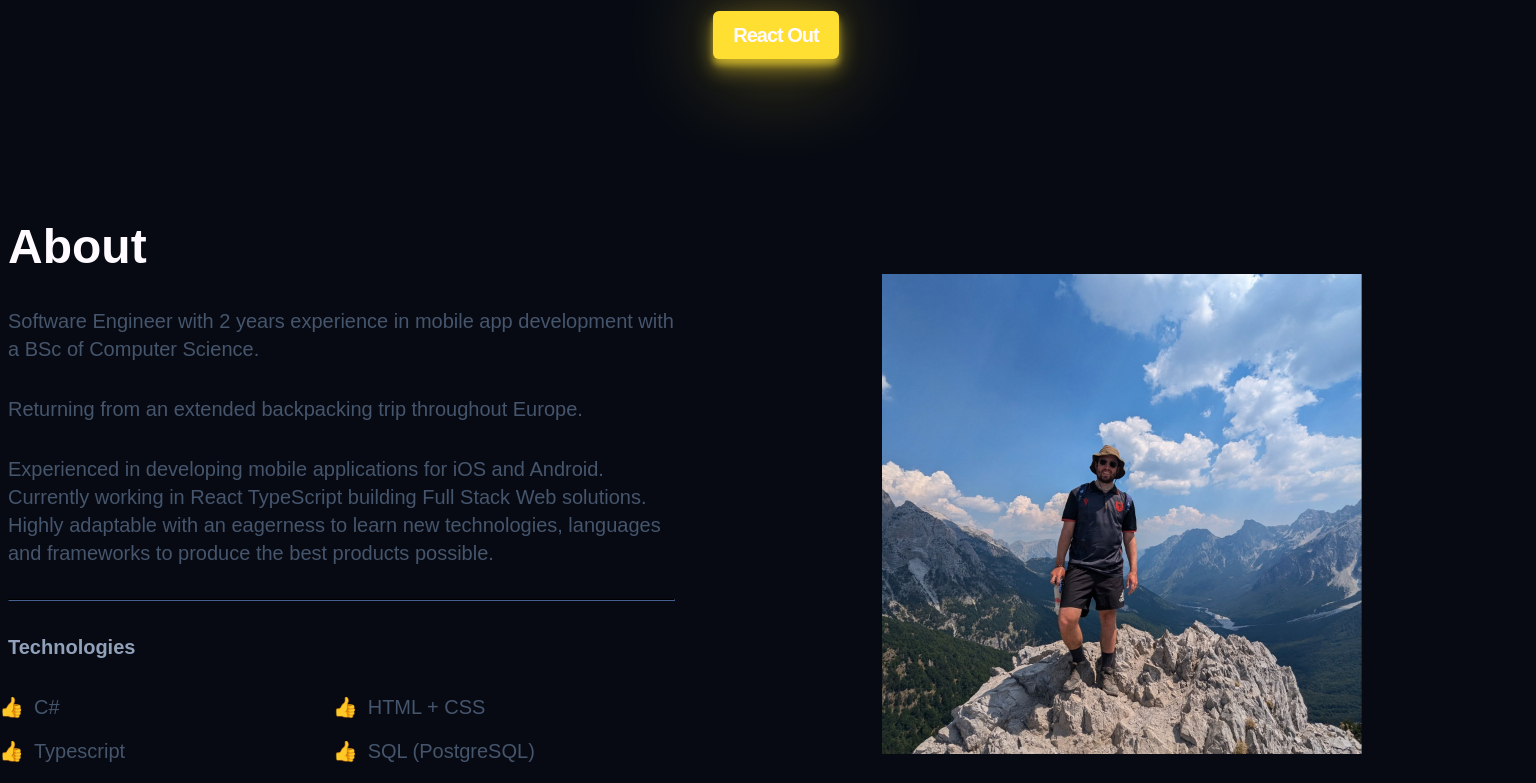
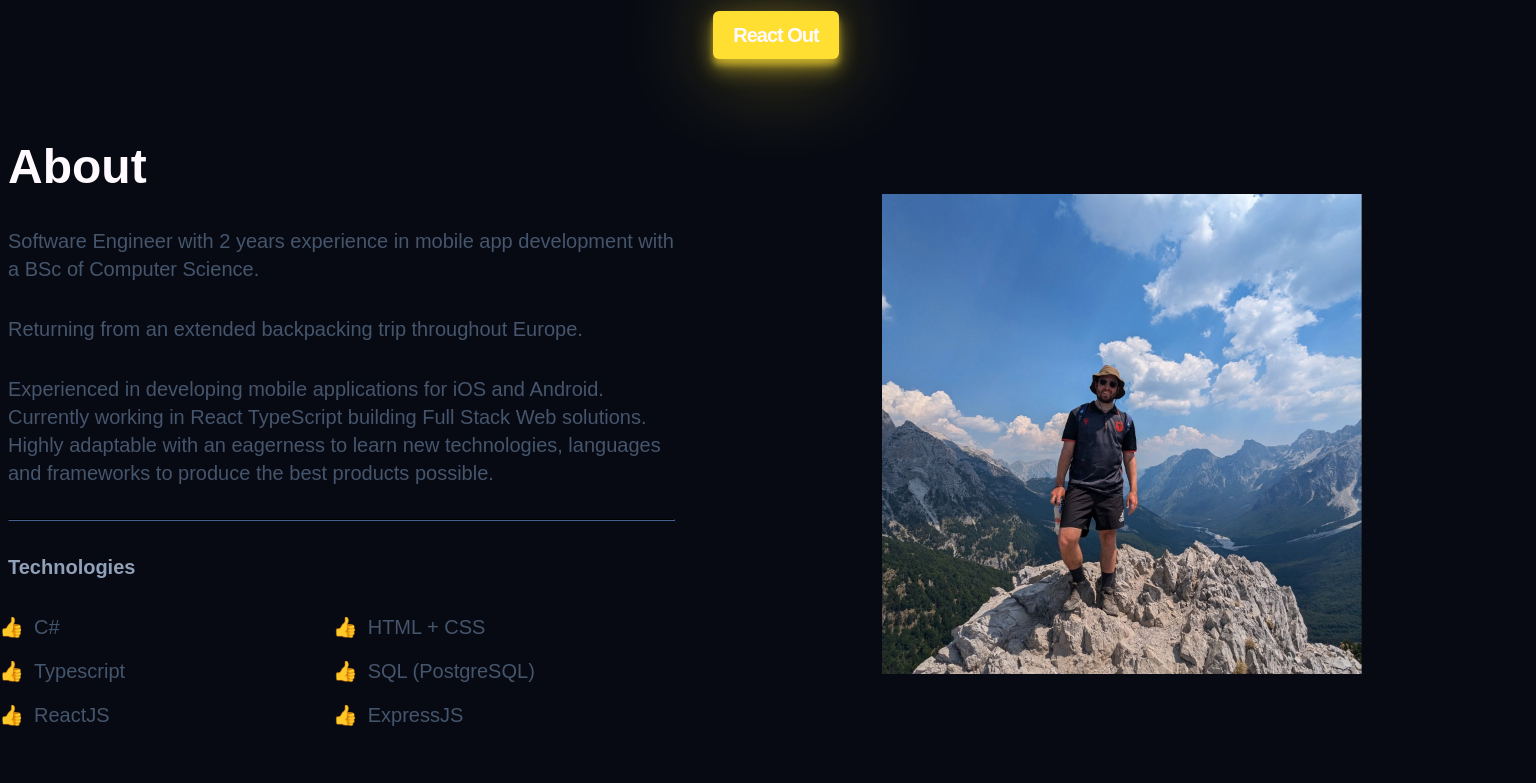
Before and after one commit to jeddnugent/personal-portfolio, a React (Vite) app: page / in a window 1536 px wide. Shown: the part 580-1363 px from the top of the page. After the commit the page ends 1309 px from the top, so only its background shows below. Built offline with nearby package versions, Linux system fonts and the light colour scheme.

Commit message:
Lowered section margin to standard 5rem

```diff
--- a/src/styles/utilities.css
+++ b/src/styles/utilities.css
@@ -75,11 +75,6 @@
 	.container {
 		max-width: 1024px;
 	}
-
-	.section {
-		margin-top: 10rem;
-	}
-
 }
 
 /* xlarge */
@@ -87,11 +82,6 @@
 	.container {
 		max-width: 1290px;
 	}
-
-	.section {
-		margin-top: 10rem;
-	}
-
 }
 
 /* 2xlarge */
@@ -99,9 +89,4 @@
 	.container {
 		max-width: 1536px;
 	}
-
-	.section {
-		margin-top: 10rem;
-	}
-
 }
```
